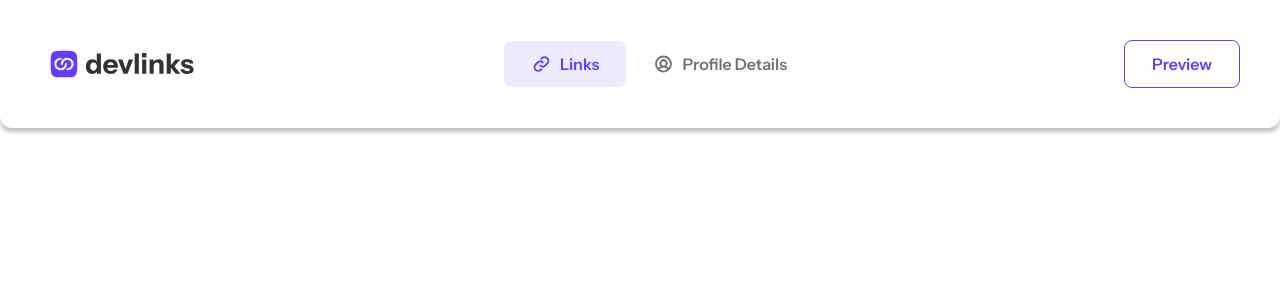
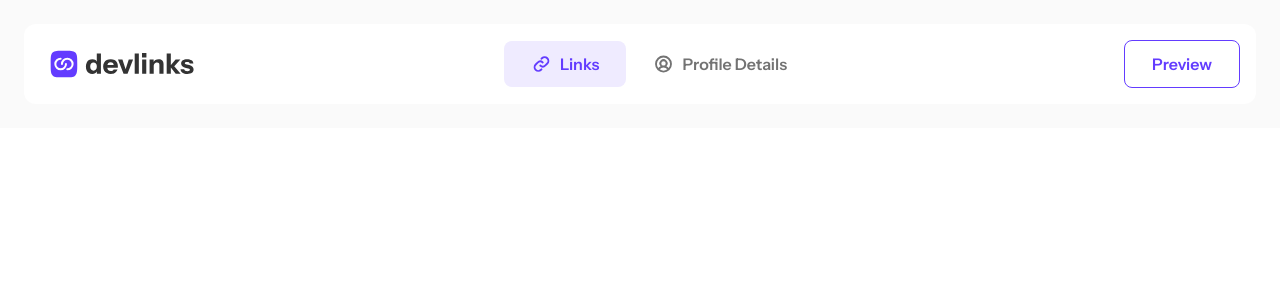
Before and after one commit to travistn/devlinks, a Next.js app: page / in a window 1280 px wide. Shown: the top 300 px of the page. Built offline with nearby package versions, Linux system fonts and the light colour scheme.

Commit message:
Added bg color for tablet and desktop view

```diff
--- a/components/Navbar.tsx
+++ b/components/Navbar.tsx
@@ -9,8 +9,8 @@ import icon_preview from '../public/assets/icon-preview-header.svg';
 
 export default function Navbar() {
   return (
-    <nav className='w-full py-4 pl-6 pr-4 rounded-xl shadow-[0_4px_4px_0_rgba(0,0,0,0.25)] md:p-6'>
-      <ul className='flex flex-row justify-between items-center md:py-4 md:pl-6 md:pr-4'>
+    <nav className='w-full py-4 pl-6 pr-4 max-sm:rounded-xl max-sm:shadow-[0_4px_4px_0_rgba(0,0,0,0.25)] md:p-6 md:bg-very-light-gray'>
+      <ul className='flex flex-row justify-between items-center md:py-4 md:pl-6 md:pr-4 md:rounded-xl bg-white'>
         <Link href='/'>
           <Image src={logo} alt='logo' className='md:hidden' />
           <Image src={large_logo} alt='logo' className='max-sm:hidden w-[146px]' />
```
